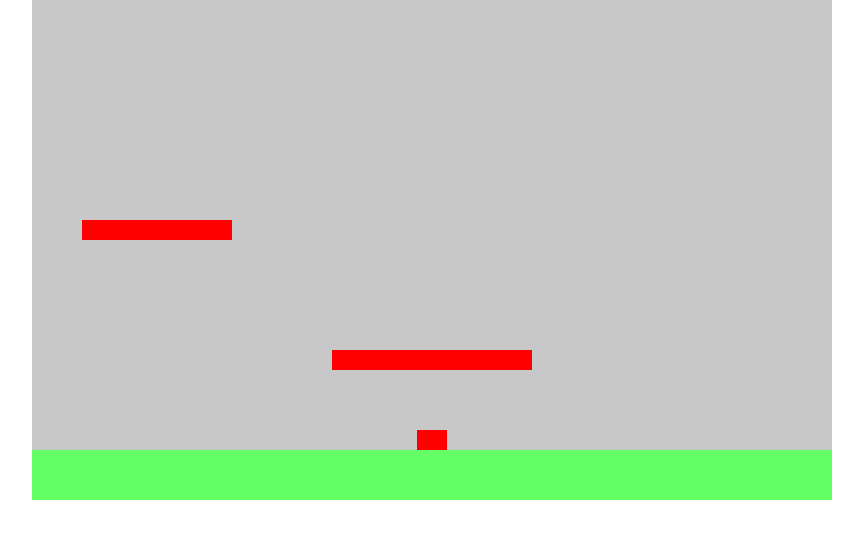
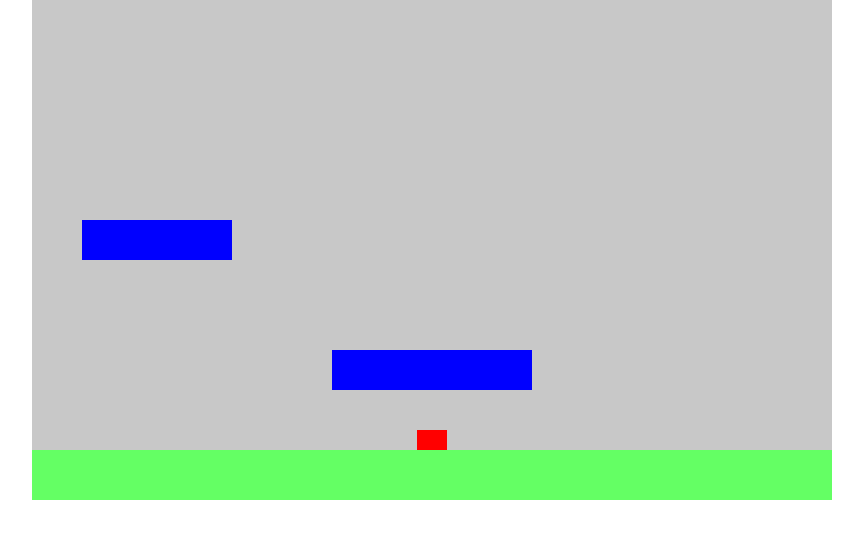
Before and after one commit to Thibault-Monnier/mini-mario, a plain HTML site: page index.html in a window 1280 px wide. Shown: the whole page, without its empty margins (208-1071 px from the left). Drawn offline with Linux system fonts and the light colour scheme.

Commit message:
Bounce, Collisions and improved gameplay

```diff
--- a/index.html
+++ b/index.html
@@ -25,7 +25,8 @@
       const runSpeedX = 2
       const jumpSpeedY = -8
 
-      const platformThickness = 20
+      const groundHeight = 50
+      const platformThickness = 40
       const platforms = [
         { y: 220, xLeft: 50, xRight: 200 },
         { y: 350, xLeft: 300, xRight: 500 },
@@ -34,7 +35,7 @@
       let playerWidth = 30
       let playerHeight = 20
       let playerX = canvas.width / 2 - playerWidth / 2
-      let playerY = canvas.height - 70
+      let playerY = canvas.height - groundHeight - playerHeight
       let speedX = 0
       let speedY = 0
 
@@ -54,22 +55,106 @@
         if (event.code == "Space") spaceKeyPressed = false
       }
 
-      function onGround() {
+      function blockedDownwards() {
+        if (speedY < 0) return null
+
+        if (playerY + playerHeight >= canvas.height - groundHeight)
+          return canvas.height - groundHeight
+
         for (let platform of platforms) {
           if (
             playerX + playerWidth >= platform.xLeft &&
             playerX <= platform.xRight &&
             playerY + playerHeight >= platform.y &&
-            playerY + playerWidth <= platform.y + platformThickness
+            playerY + playerHeight <= platform.y + platformThickness
           )
-            return true
+            return platform.y
         }
-        return playerY >= canvas.height - 70
+
+        return null
+      }
+
+      function blockedUpwards() {
+        if (speedY > 0) return null
+
+        for (let platform of platforms) {
+          if (
+            playerX + playerWidth >= platform.xLeft &&
+            playerX <= platform.xRight &&
+            playerY >= platform.y &&
+            playerY <= platform.y + platformThickness
+          )
+            return platform.y + platformThickness
+        }
+
+        return null
+      }
+
+      function blockedRightwards() {
+        if (speedX < 0) return null
+
+        if (playerX + playerWidth >= canvas.width) return canvas.width
+
+        for (let platform of platforms) {
+          if (
+            playerX + playerWidth >= platform.xLeft &&
+            playerX + playerWidth <= platform.xRight &&
+            playerY + playerHeight > platform.y &&
+            playerY < platform.y + platformThickness
+          )
+            return platform.xLeft
+        }
+
+        return null
+      }
+
+      function blockedLeftwards() {
+        if (speedX > 0) return null
+
+        if (playerX <= 0) return 0
+
+        for (let platform of platforms) {
+          if (
+            playerX >= platform.xLeft &&
+            playerX <= platform.xRight &&
+            playerY + playerHeight > platform.y &&
+            playerY < platform.y + platformThickness
+          )
+            return platform.xRight
+        }
+
+        return null
+      }
+
+      function bounce() {
+        const savedBlockedDownwards = blockedDownwards()
+        if (savedBlockedDownwards !== null) {
+          speedY = 0
+          playerY = savedBlockedDownwards - playerHeight
+        }
+
+        const savedBlockedUpwards = blockedUpwards()
+        if (savedBlockedUpwards !== null) {
+          speedY = Math.abs(speedY)
+          playerY = savedBlockedUpwards
+        }
+
+        const savedBlockedRightwards = blockedRightwards()
+        if (savedBlockedRightwards !== null) {
+          speedX = -Math.abs(speedX)
+          playerX = savedBlockedRightwards - playerWidth
+        }
+
+        const savedBlockedLeftwards = blockedLeftwards()
+        if (savedBlockedLeftwards !== null) {
+          speedX = Math.abs(speedX)
+          playerX = savedBlockedLeftwards
+        }
       }
 
       function drawGround() {
         ctx.beginPath()
-        ctx.rect(0, canvas.height, canvas.width, -50)
+        ctx.rect(0, canvas.height, canvas.width, -groundHeight)
         ctx.fillStyle = "rgb(100, 255, 100)"
         ctx.fill()
         ctx.closePath()
@@ -92,7 +177,7 @@
             platform.xRight - platform.xLeft,
             platformThickness
           )
-          ctx.fillStyle = "rgb(255, 0, 0)"
+          ctx.fillStyle = "rgb(0, 0, 255)"
           ctx.fill()
           ctx.closePath()
         }
@@ -102,17 +187,18 @@
         playerX += speedX
         playerY += speedY
 
-        if (onGround()) {
+        bounce()
+
+        const isOnGround = blockedDownwards() !== null
+        if (isOnGround) {
           if (spaceKeyPressed) {
             speedY = jumpSpeedY
-          } else {
-            speedY = 0
           }
         } else {
           speedY += 0.2 // Gravity pull
         }
 
-        if (onGround()) {
+        if (isOnGround) {
           if (leftKeyPressed) {
             speedX = -runSpeedX
           } else if (rightKeyPressed) {
@@ -120,14 +206,6 @@
           } else {
             speedX *= 0.9
           }
-        }
-
-        if (playerX <= 0) {
-          speedX = Math.abs(speedX)
-        }
-
-        if (playerX >= canvas.width - playerWidth) {
-          speedX = -Math.abs(speedX)
         }
       }
 
```
